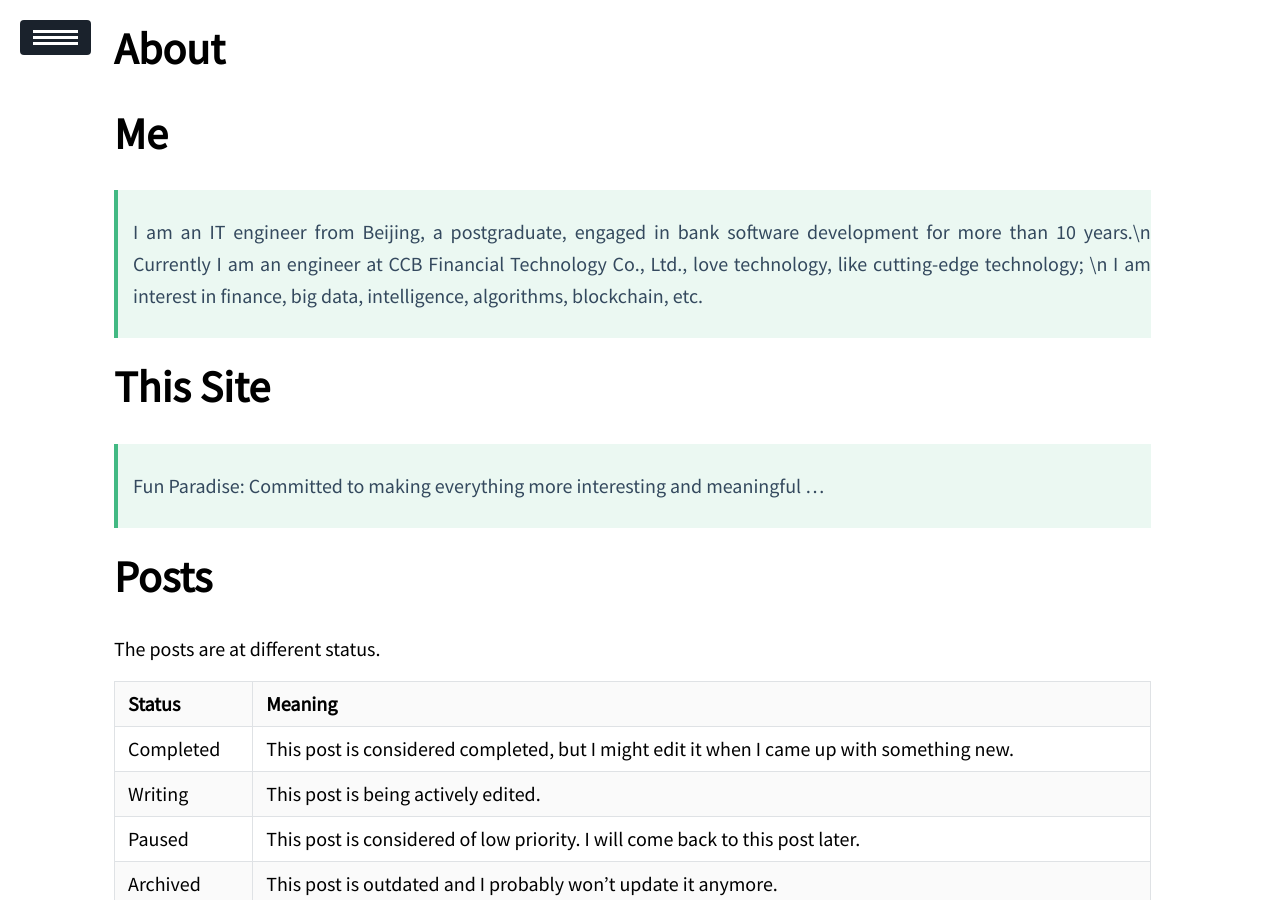
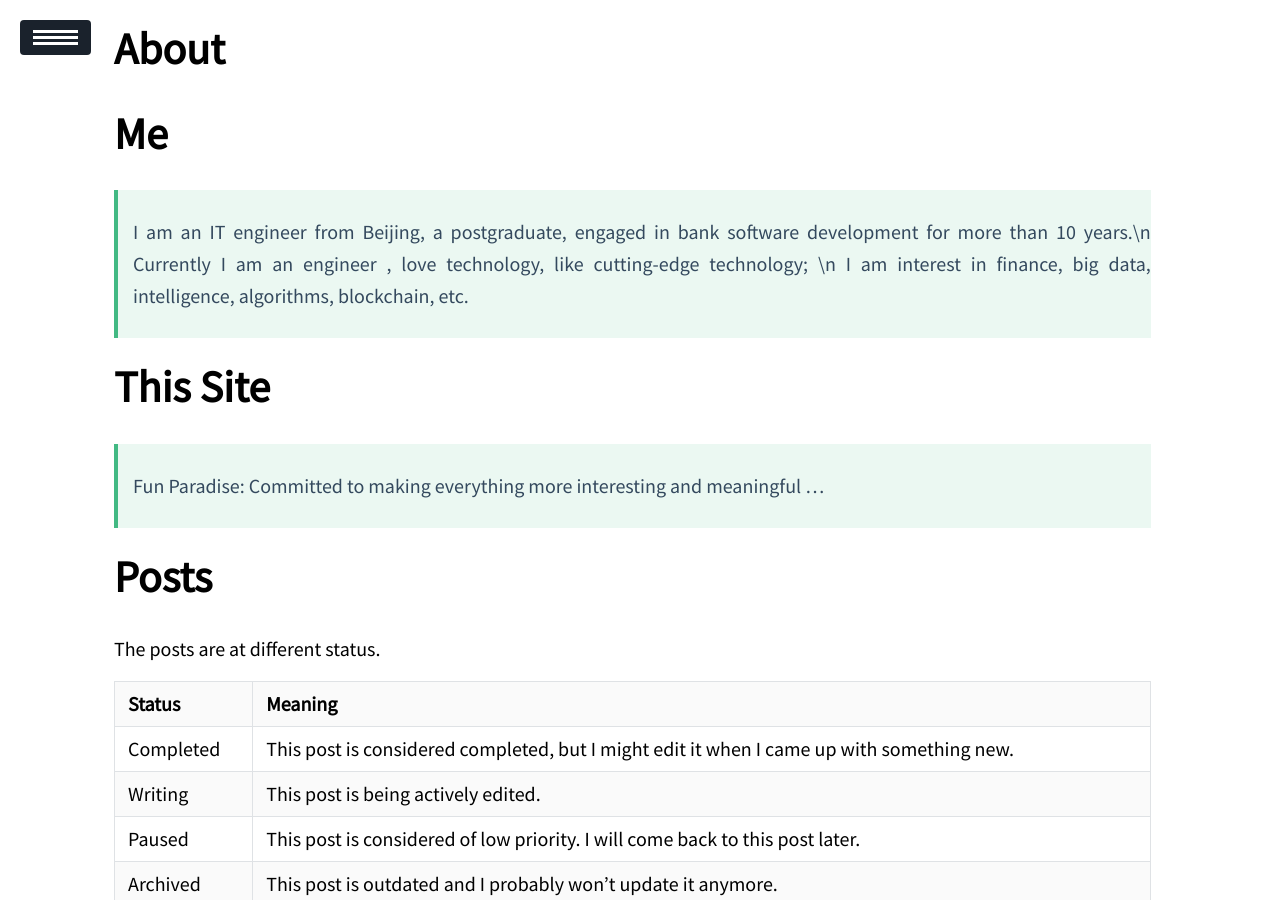
Before and after one commit to duanyd/duanyd.github.io, a Jekyll site: the page built from about/index.md, in a window 1280 px wide and 900 px high. Built offline with Jekyll 4.4.1, drawn with Linux system fonts in a browser that asks for light colours; nearby versions of some CDN libraries.

Commit message:
修改fix

```diff
--- a/about/index.md
+++ b/about/index.md
@@ -10,7 +10,7 @@ mathjax: true
 
 # Me
 > I am an IT engineer from Beijing, a postgraduate, engaged in bank software development for more than 10 years.\n
-> Currently I am an engineer at CCB Financial Technology Co., Ltd., love technology, like cutting-edge technology; \n
+> Currently I am an engineer , love technology, like cutting-edge technology; \n
 > I am interest in finance, big data, intelligence, algorithms, blockchain, etc.
 
 
--- a/index.html
+++ b/index.html
@@ -5,7 +5,7 @@ layout: home
 <h2> Me and this website </h2>
 <p style="text-align: justify;">
 	Hi, I am an IT engineer from Beijing, a postgraduate, engaged in bank software development for more than 10 years.
-	Currently I am an engineer at CCB Financial Technology Co., Ltd., love technology, like cutting-edge technology;
+	Currently I am an engineer , love technology, like cutting-edge technology;
 	I am interest in finance, big data, intelligence, algorithms, blockchain, etc.
 	Some of the notes were written in Chinese. You can learn more at the <a href="/about"> about page</a>
  </p>
```
